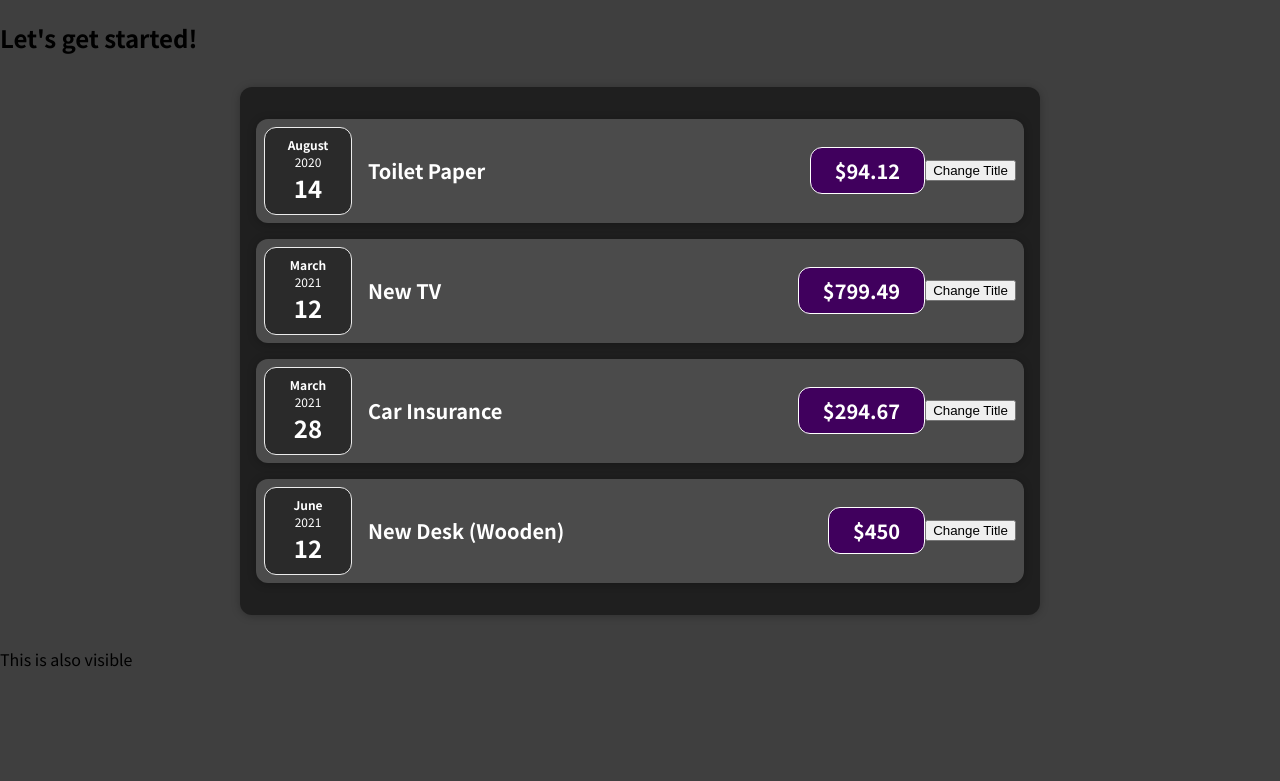
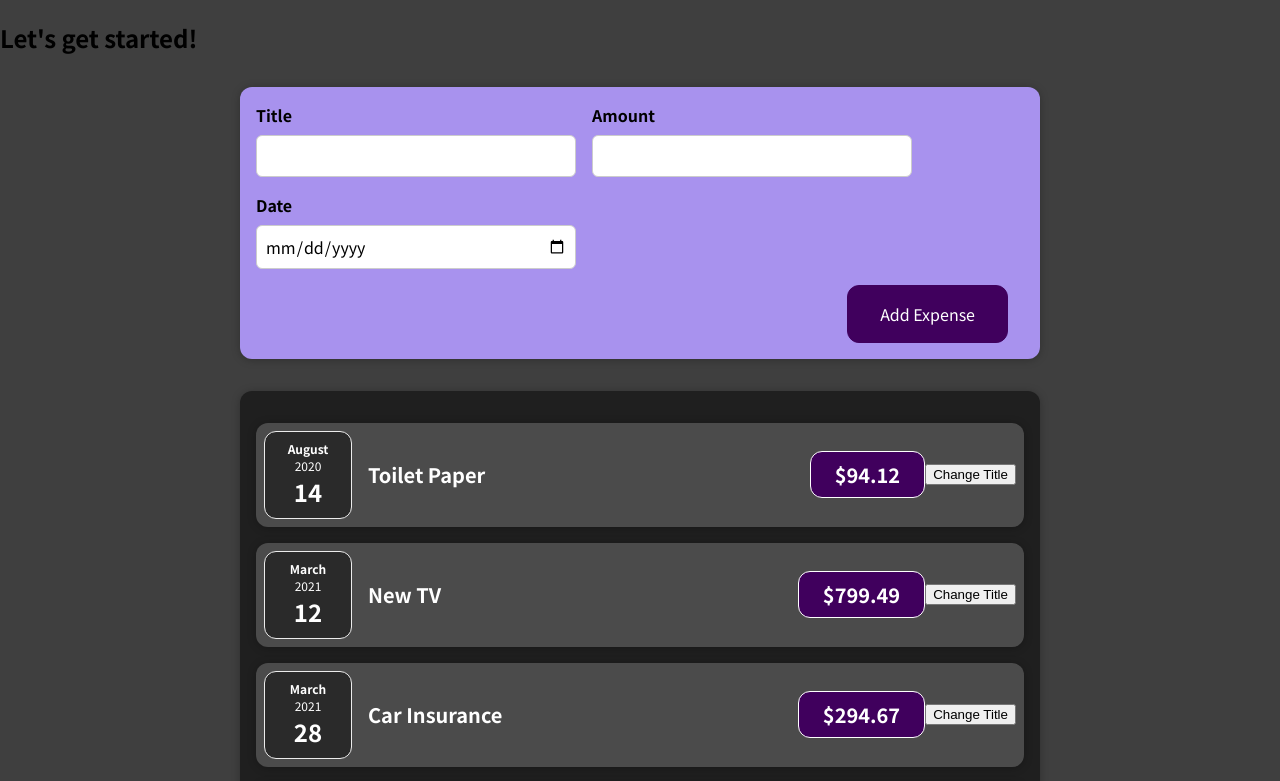
Before and after one commit to ScatteredThunderstorms/React-complete-guide, a React (Create React App) app: page / in a window 1280 px wide. Shown: the top 781 px of the page. Built offline with nearby package versions, Linux system fonts and the light colour scheme.

Commit message:
new form

```diff
--- a/src/App.js
+++ b/src/App.js
@@ -1,5 +1,5 @@
 import Expenses from "./component/Expenses/Expenses";
-
+import NewExpense from "./component/NewExpense/NewExpense";
 function App() {
   const expenses = [
     {
@@ -25,6 +25,7 @@
   return (
     <div>
       <h2>Let's get started!</h2>
+      <NewExpense></NewExpense>
       <Expenses items={expenses}></Expenses>
       <p>This is also visible</p>
     </div>
--- a/src/component/Expenses/ExpenseItem.js
+++ b/src/component/Expenses/ExpenseItem.js
@@ -2,17 +2,21 @@
 import "./ExpenseDate";
 import ExpenseDate from "./ExpenseDate";
 import Card from "../UI/Card";
+import {useState} from "react";
 
 function ExpenseItem(props) {
+    const [title, setTitle] = useState(props.title);
+    console.log("ExpenseItem evaluated by React");
 
     const clickHandler =() =>{
-        console.log('Clicked!!')
+        setTitle('Updated!');
+        console.log(title);
     }
   return (
     <Card className="expense-item">
       <ExpenseDate date={props.date}/>
       <div className="expense-item__description">
-        <h2>{props.title}</h2>
+        <h2>{title}</h2>
         <div className="expense-item__price">${props.amount}</div>
       </div>
         <button onClick={ clickHandler}>Change Title</button>
--- /dev/null
+++ b/src/component/NewExpense/ExpenseForm.css
@@ -0,0 +1,26 @@
+.new-expense__controls {
+    display: flex;
+    flex-wrap: wrap;
+    gap: 1rem;
+    margin-bottom: 1rem;
+    text-align: left;
+}
+
+.new-expense__control label {
+    font-weight: bold;
+    margin-bottom: 0.5rem;
+    display: block;
+}
+
+.new-expense__control input {
+    font: inherit;
+    padding: 0.5rem;
+    border-radius: 6px;
+    border: 1px solid #ccc;
+    width: 20rem;
+    max-width: 100%;
+}
+
+.new-expense__actions {
+    text-align: right;
+}
--- /dev/null
+++ b/src/component/NewExpense/ExpenseForm.js
@@ -0,0 +1,26 @@
+import "./ExpenseForm.css";
+const ExpenseForm = () => {
+  return (
+    <form>
+      <div className="new-expense__controls">
+        <div className="new-expense__control">
+          <label>Title</label>
+          <input type={"text"} />
+        </div>
+        <div className="new-expense__control">
+          <label>Amount</label>
+          <input type="number" min="0.01" step="0.01" />
+        </div>
+        <div className="new-expense__control">
+          <label>Date</label>
+          <input type="date" min="2019-01-01" max="2022-12-31" />
+        </div>
+      </div>
+      <div className="new-expense__actions">
+        <button type="submit">Add Expense</button>
+      </div>
+    </form>
+  );
+};
+
+export default ExpenseForm
--- /dev/null
+++ b/src/component/NewExpense/NewExpense.css
@@ -0,0 +1,38 @@
+.new-expense {
+    background-color: #a892ee;
+    padding: 1rem;
+    margin: 2rem auto;
+    width: 50rem;
+    max-width: 95%;
+    border-radius: 12px;
+    text-align: center;
+    box-shadow: 0 1px 8px rgba(0, 0, 0, 0.25);
+}
+
+.new-expense button {
+    font: inherit;
+    cursor: pointer;
+    padding: 1rem 2rem;
+    border: 1px solid #40005d;
+    background-color: #40005d;
+    color: white;
+    border-radius: 12px;
+    margin-right: 1rem;
+}
+
+.new-expense button:hover,
+.new-expense button:active {
+    background-color: #510674;
+    border-color: #510674;
+}
+
+.new-expense button.alternative {
+    color: #220131;
+    border-color: transparent;
+    background-color: transparent;
+}
+
+.new-expense button.alternative:hover,
+.new-expense button.alternative:active {
+    background-color: #ddb3f8;
+}
--- /dev/null
+++ b/src/component/NewExpense/NewExpense.js
@@ -0,0 +1,12 @@
+import './NewExpense.css'
+import ExpenseForm from "./ExpenseForm";
+const NewExpense=  () =>{
+    return (
+        <div className='new-expense'>
+            <ExpenseForm></ExpenseForm>
+            </div>
+    )
+
+};
+
+export default NewExpense;
```
